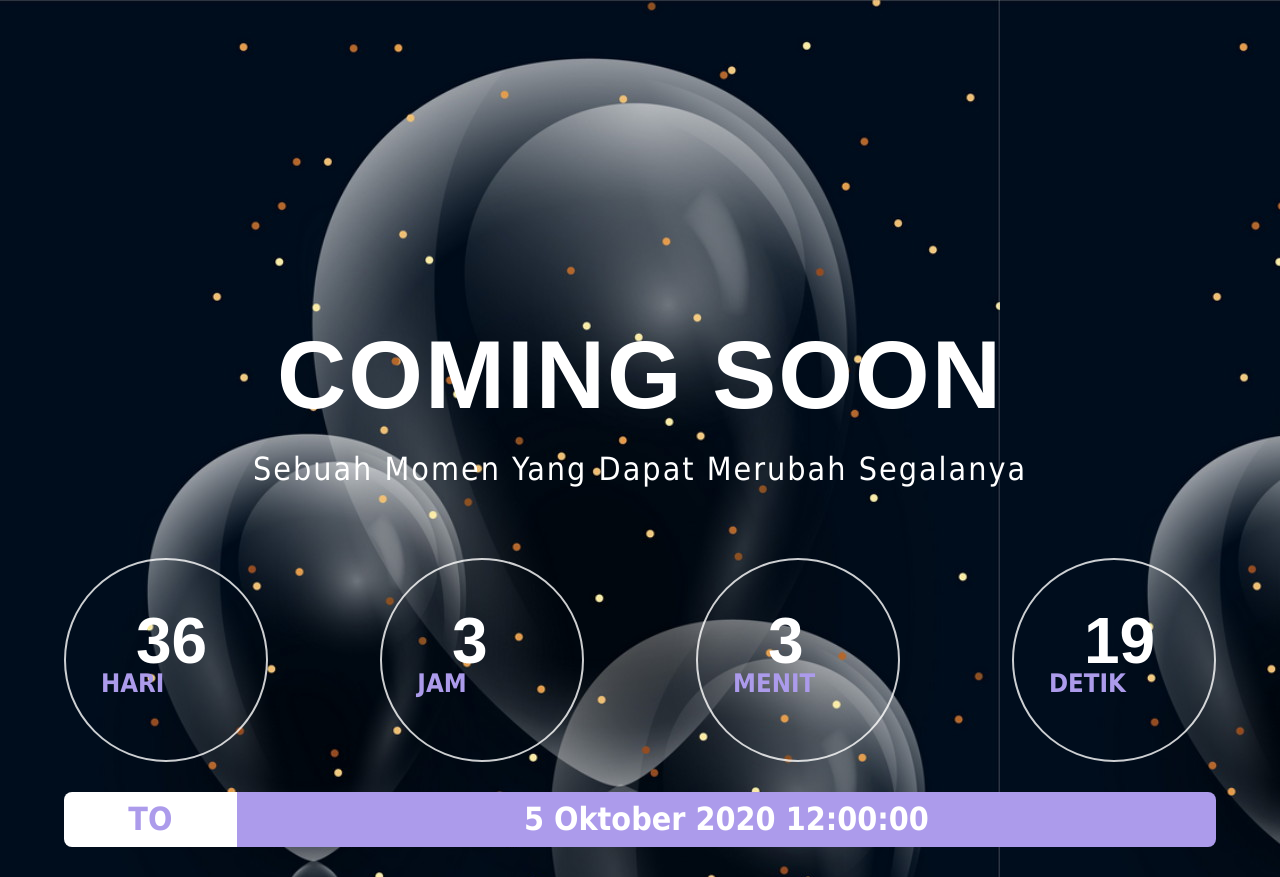
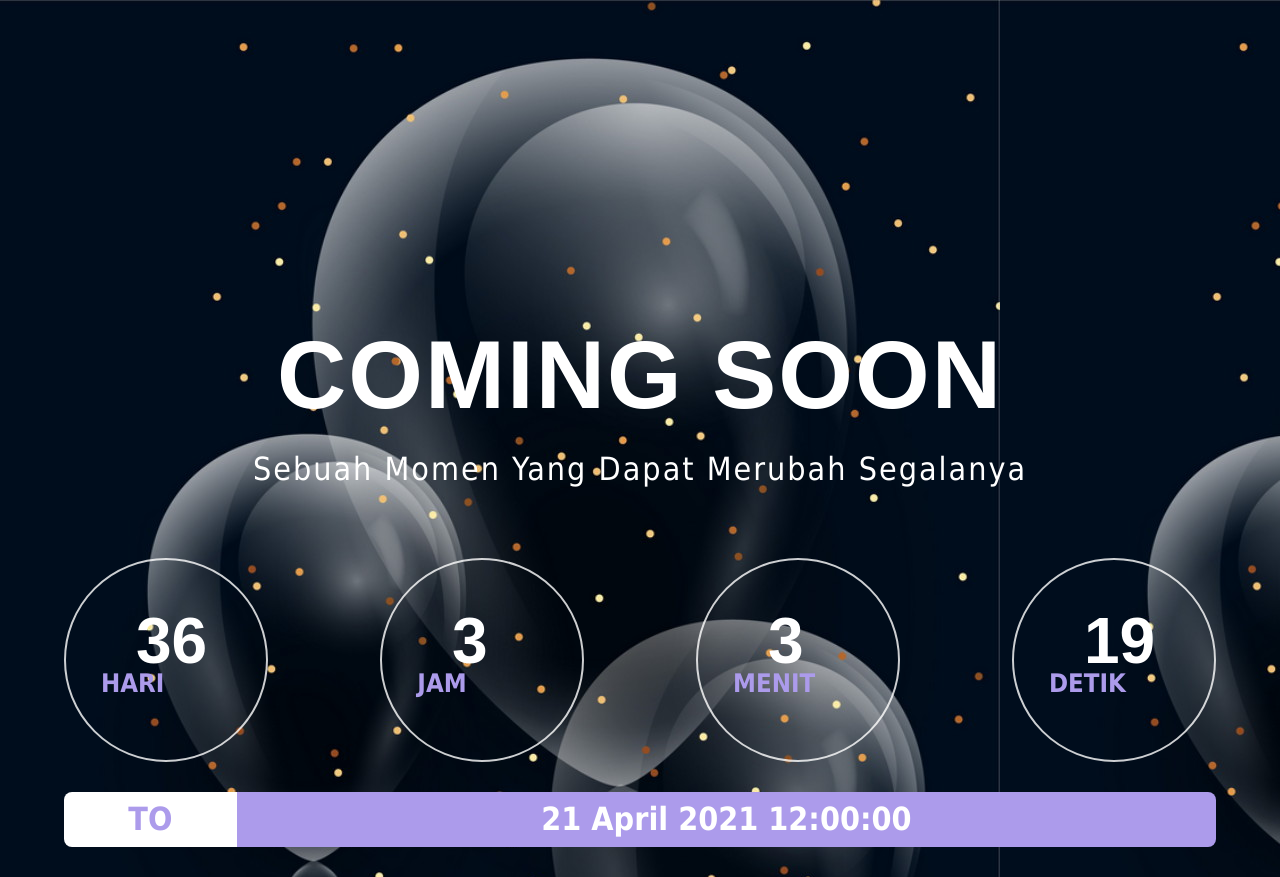
Before and after one commit to skYHans05/naga-percobaan.github.io, a plain HTML site: page index.html in a window 1280 px wide. Drawn offline with Linux system fonts and the light colour scheme.

Commit message:
Update index.html

```diff
--- a/index.html
+++ b/index.html
@@ -3,7 +3,7 @@
   <head>
     <meta http-equiv="content-type" content="text/html; charset=utf-8" />
     <title>COUNTDOWN BIRTHDAY PARTY</title>
-    <link rel="stylesheet" href="style.css" type="text/css" media="all" />
+    <link rel="stylesheet" href="naga-percobaan.github.io/style.css" type="text/css" media="all" />
   </head>
   <body>
    <div class="container">
@@ -35,7 +35,7 @@
       <h1>TO</h1>
     </div>
     <div class="tanggal">
-      <h1>5 Oktober 2020 12:00:00</h1>
+      <h1>21 April 2021 12:00:00</h1>
     </div>
   </div>
 
@@ -45,6 +45,6 @@
 
 
 
-  <script src="main.js" type="text/javascript" charset="utf-8"></script>
+  <script src="naga-percobaan.github.io/main.js" type="text/javascript" charset="utf-8"></script>
   </body>
 </html>
```
